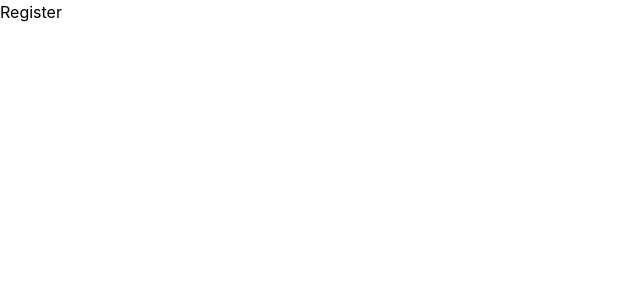
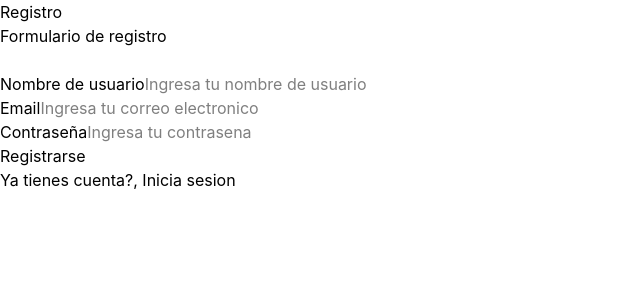
Before and after one commit to DanielLubo/Skyless-FrontEnd, a React (Vite) app: page /register in a window 1280 px wide. Shown: the top 300 px of the page, without its empty margins (0-640 px from the left). Built offline with nearby package versions, Linux system fonts and the light colour scheme.

Commit message:
feat(router): integrate auth forms with guest guards and navigation links

```diff
--- /dev/null
+++ b/src/features/auth/LoginPage.tsx
@@ -0,0 +1,14 @@
+import LoginForm from "./forms/LoginForm";
+import { Link } from "react-router";
+
+const LoginPage = () => {
+    return (
+        <div>
+            <h1>Login</h1>
+            <LoginForm/>
+            <p>No tienes cuenta aun?, <Link to="/register">Registrate</Link> </p>
+        </div>
+    );
+};
+
+export default LoginPage;
--- /dev/null
+++ b/src/features/auth/RegisterPage.tsx
@@ -0,0 +1,14 @@
+import RegisterForm from "./forms/RegisterForm";
+import { Link } from "react-router";
+
+const RegisterPage = () => {
+    return (
+        <div>
+            <h1>Registro</h1>
+            <RegisterForm/>
+            <p>Ya tienes cuenta?, <Link to="/login">Inicia sesion</Link></p>
+        </div>
+    );
+};
+
+export default RegisterPage;
--- a/src/features/landing/LandingPage.tsx
+++ b/src/features/landing/LandingPage.tsx
@@ -1,7 +1,12 @@
+import { useAuth } from '../../store/auth/useAuth';
+
 const LandingPage = () => {
+    const { logout } = useAuth();
+
     return (
         <div>
             <h1>Landing Page Skyless</h1>
+            <button onClick={logout}>Cerrar Sesion</button>
         </div>
     );
 };
--- a/src/router/app.router.tsx
+++ b/src/router/app.router.tsx
@@ -3,6 +3,8 @@ import LandingPage from '../features/landing/LandingPage';
 import ProtectedRoute from '../components/guards/ProtectedRoute';
 import GuestRoute from '../components/guards/GuestRoute';
 import CartRoute from '../components/guards/CartRoute';
+import LoginPage from '../features/auth/LoginPage';
+import RegisterPage from '../features/auth/RegisterPage';
 
 export const appRouter = createBrowserRouter([
     {
@@ -26,11 +28,11 @@ export const appRouter = createBrowserRouter([
                 children: [
                     {
                         path: 'login',
-                        element: <div>Login</div>,
+                        element: <LoginPage />,
                     },
                     {
                         path: 'register',
-                        element: <div>Register</div>,
+                        element: <RegisterPage />,
                     },
                 ],
             },
```
